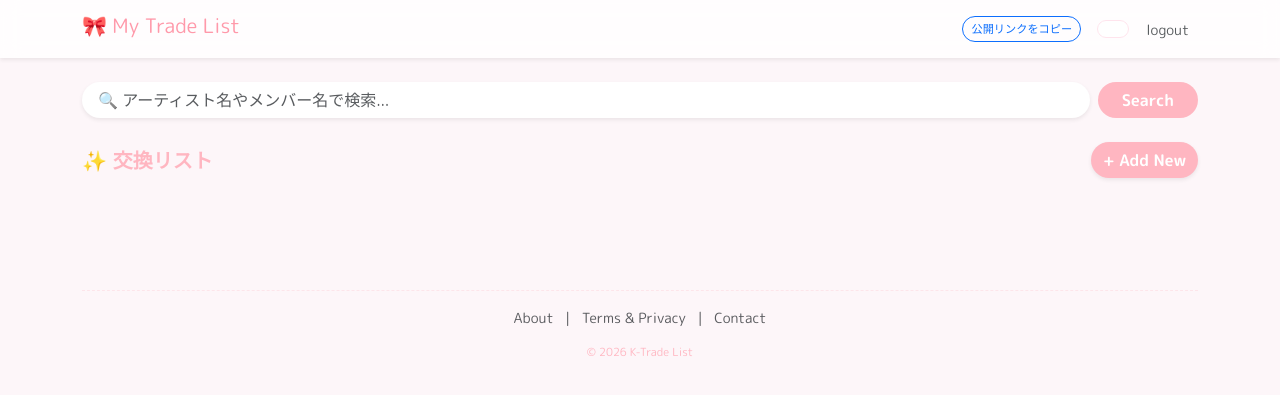
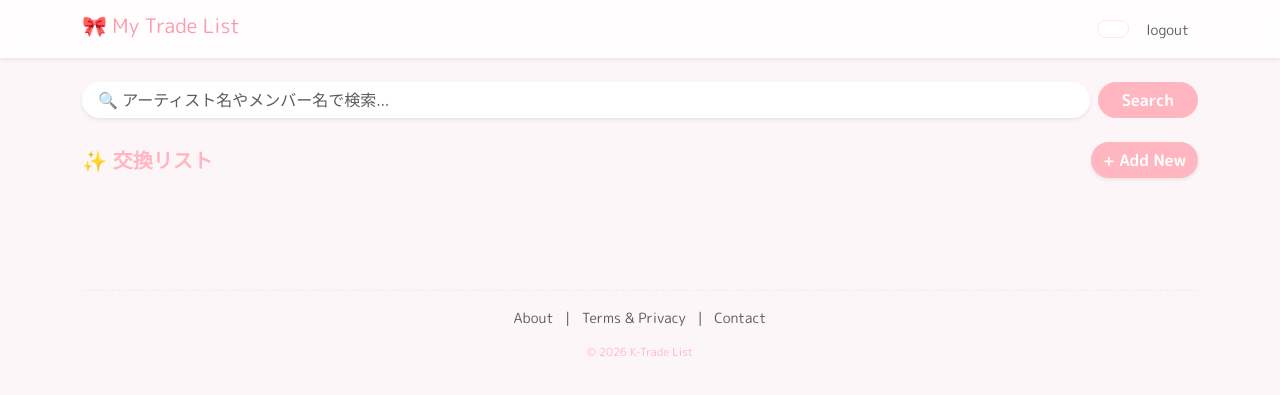
Before and after one commit to usaneko584/kpop-trade-manager, a FastAPI app: template templates/index.html in a window 1280 px wide. Shown: the top 395 px of the page. Run offline with FastAPI, Linux system fonts and the light colour scheme; the template is opened without the code that fills it, so the values that code supplies are empty; parts of the project's set-up code (start-up, migrations or seed data) failed here and were passed over.

Commit message:
Update index.html

```diff
--- a/templates/index.html
+++ b/templates/index.html
@@ -23,7 +23,6 @@
     <div class="container">
         <span class="navbar-brand h1" style="color: #ff99aa;">🎀 My Trade List</span>
         <div class="d-flex align-items-center">
-            <button onclick="copyPublicLink()" class="btn btn-sm btn-outline-primary rounded-pill me-3" style="font-size: 0.7rem;">公開リンクをコピー</button>
             <div class="user-info d-flex align-items-center me-2">
                 {% if user.picture %}<img src="{{ user.picture }}" class="user-img">{% endif %}
                 <span class="small fw-bold">{{ user.name }}</span>
@@ -91,12 +90,5 @@
     </footer>
 </div>
 
-<script>
-function copyPublicLink(){
-    const url=window.location.origin+"/public/{{ user.user_id }}";
-    navigator.clipboard.writeText(url);
-    alert("公開用リストのURLをコピーしました！💌")
-}
-</script>
 </body>
 </html>
```
